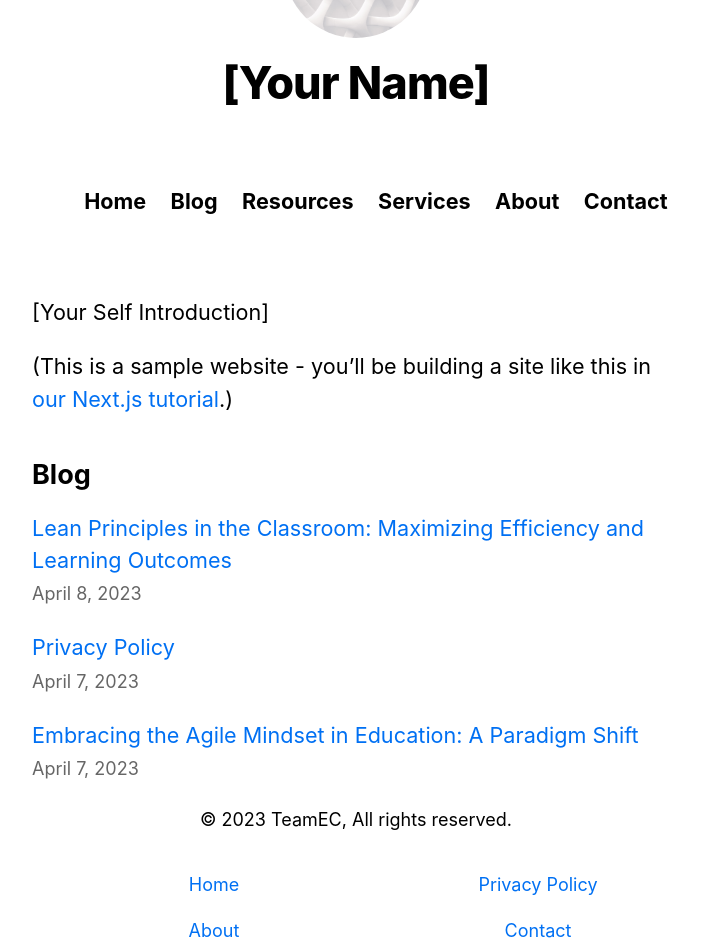
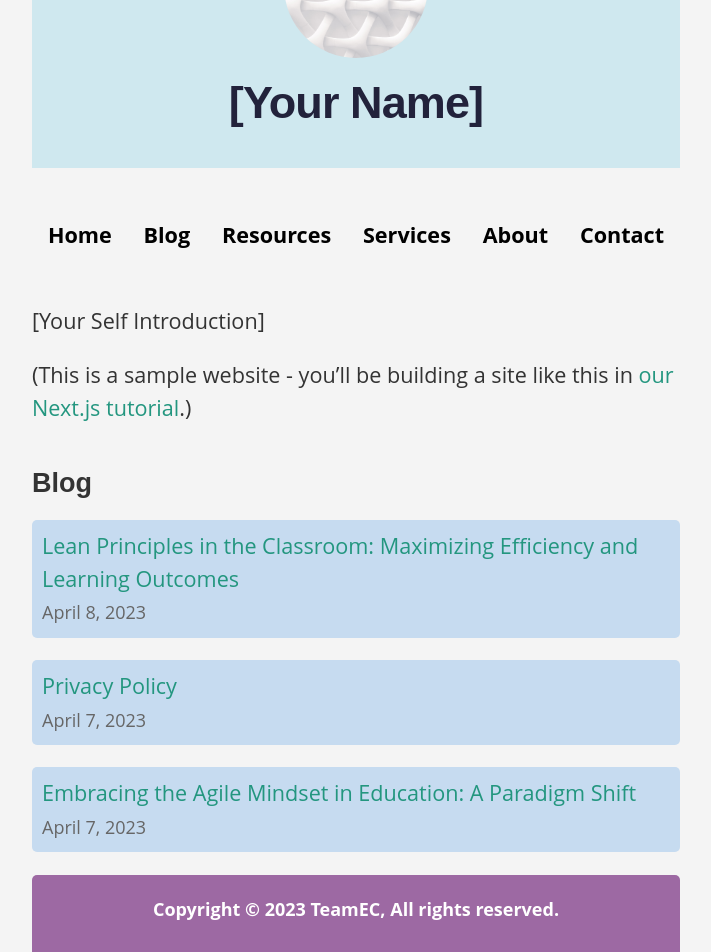
Before and after one commit to NJIT-WIS/project-2-is219-teamec, a Next.js app: page / in a window 1280 px wide. Shown: the part 160-1112 px from the top of the page, without its empty margins (284-995 px from the left). Built offline with nearby package versions, Linux system fonts and the light colour scheme.

Commit message:
Updated stylesheets

```diff
--- a/components/footer.js
+++ b/components/footer.js
@@ -4,7 +4,7 @@ export default function Footer() {
   return (
     <footer>
       <div>
-        <p>&copy; 2023 TeamEC, All rights reserved.</p>
+        <p>Copyright &copy; 2023 TeamEC, All rights reserved.</p>
           <div className="row">
               <div className="column">
                   <ul>
@@ -49,21 +49,3 @@ export default function Footer() {
     </footer>
   )
 }
-
-//<table>
-//                <tr>
-//                    <td><a href='Home'>Home</a></td>
-//                    <td>ㅤㅤ</td>
-//                    <td><a href='Privacy'>Privacy Policy</a></td>
-//                </tr>
-//                <tr>
-//                    <td><a href='Blog'>Blog</a></td>
-//                    <td>ㅤㅤ</td>
-//                    <td><a href='Contact'>Contact Us</a></td>
-//                </tr>
-//                <tr>
-//                    <td><a href='Resources'>Resources</a></td>
-//                    <td>ㅤㅤ</td>
-//                    <td><a href='About'>About</a></td>
-//                </tr>
-//          </table>
--- a/styles/global.css
+++ b/styles/global.css
@@ -20,16 +20,45 @@ img {
   display: block;
 }
 
+body {
+  font-family: 'Open Sans', sans-serif;
+  background-color: #f4f4f4;
+  color: #333;
+}
+
+h1, h2, h3, h4, h5, h6 {
+  font-family: 'Montserrat', sans-serif;
+  font-weight: bold;
+}
+
+a {
+  color: #23967F;
+}
+
+/* Header */
+header {
+  background-color: #CFE8EF;
+  padding: 20px;
+  display: flex;
+  justify-content: space-between;
+  align-items: center;
+}
+
+header h1 {
+  font-size: 2.5rem;
+  margin: 0;
+  color: #22223B;
+}
+
 /* Navbar */
 
 nav {
-  width:100%;
   list-style: none;
+  margin-top: 2%;
 }
 nav ul {
   list-style: none;
   display: flex;
-  margin:auto;
 }
 
 nav li {
@@ -41,7 +70,7 @@ nav a {
   font-weight: bold;
   color: black;
   font-size: 1.2rem;
-  margin:5%;
+  margin:auto;
 }
 
 /* Footer */
@@ -62,3 +91,50 @@ footer .row:after {
   display: table;
   clear: both;
 }
+
+/* Article List Styles */
+ul {
+  list-style: none;
+  padding: 0;
+}
+
+li {
+  padding: 10px;
+  border-radius: 5px;
+}
+
+li:hover {
+  color: #fff;
+}
+
+/* Footer Styles */
+footer {
+  background-color: #9D69A3;
+  color: #fff;
+  padding: 20px;
+  text-align: center;
+  border-radius: 5px;
+}
+
+footer p {
+  margin: 0;
+  font-weight: bold;
+  color: white;
+}
+
+/* Button Styles */
+.btn {
+  display: inline-block;
+  background-color: #23967F;
+  color: #fff;
+  padding: 10px 20px;
+  border-radius: 5px;
+  text-decoration: none;
+  transition: all 0.3s ease;
+}
+
+.btn:hover {
+  background-color: #C6DBF0;
+  color: #9D69A3;
+  cursor: pointer;
+}
--- a/styles/utils.module.css
+++ b/styles/utils.module.css
@@ -39,12 +39,20 @@
 
 .list {
   list-style: none;
+  margin: 0;
+  list-style: none;
   padding: 0;
-  margin: 0;
 }
 
 .listItem {
   margin: 0 0 1.25rem;
+  padding: 10px;
+  background-color: #C6DBF0;
+  border-radius: 5px;
+}
+.listItem:hover {
+  background-color: #C8A2C8;
+  color: #fff;
 }
 
 .lightText {
```
Also changed, not shown: pages/index.js (indentation only).
